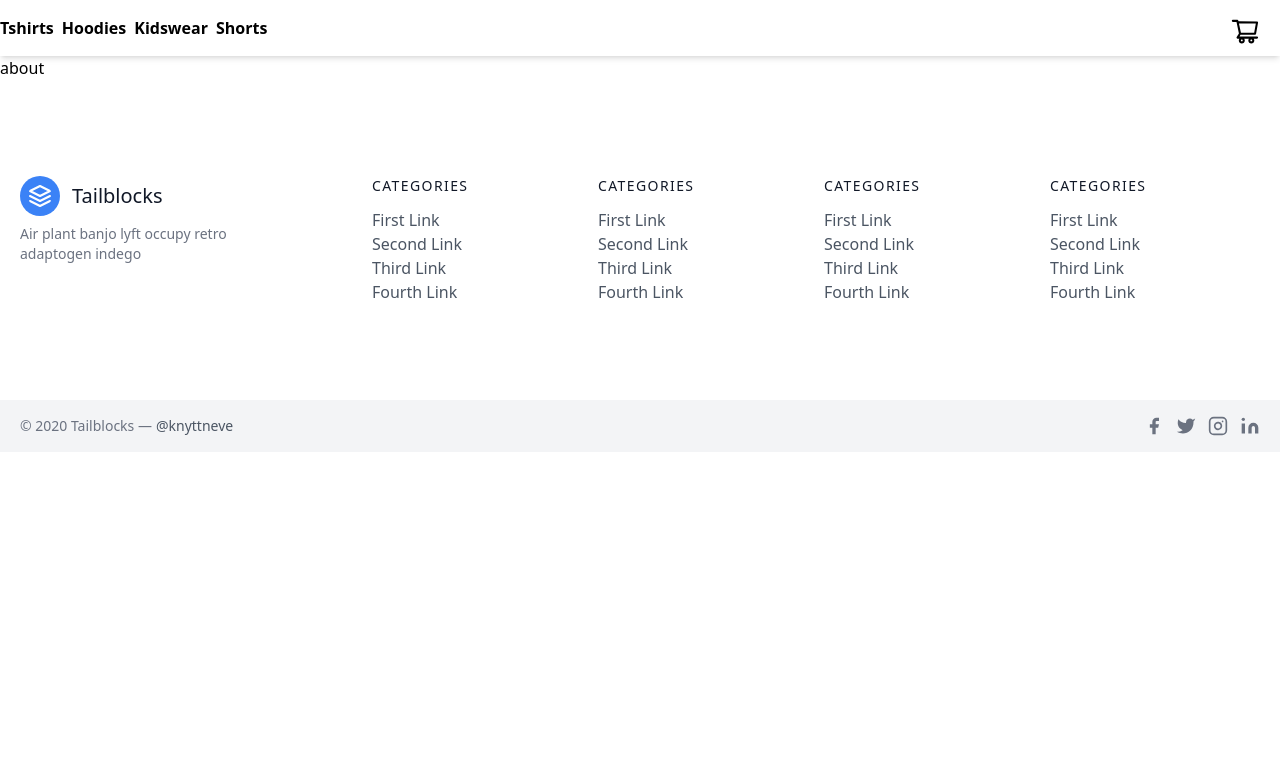
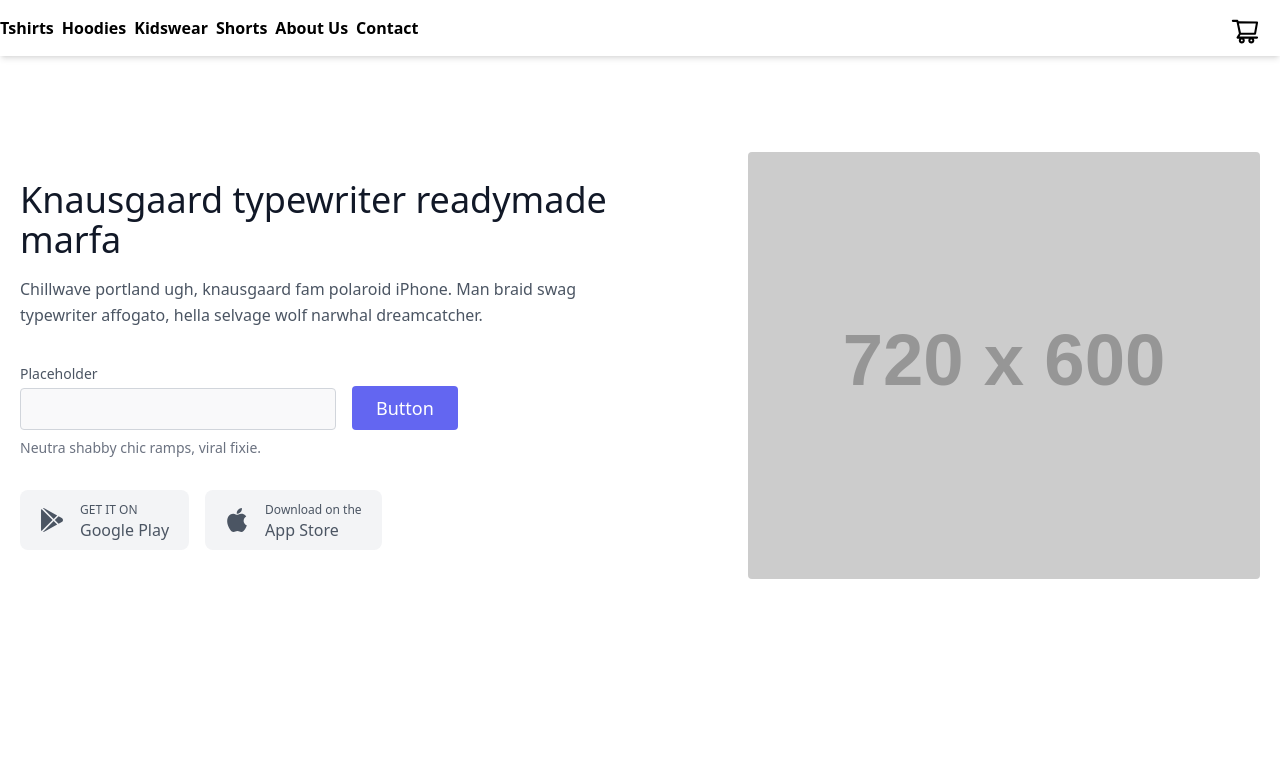
Before and after one commit to ShivamRana207/next_project, a Next.js app: page /about in a window 1280 px wide. Shown: the top 769 px of the page. Built offline with nearby package versions, Linux system fonts and the light colour scheme.

Commit message:
adding contact and about page

```diff
--- a/components/Navbar.js
+++ b/components/Navbar.js
@@ -10,6 +10,8 @@ const Navbar = () => {
           <Link href={'/hoodies'}><a><li>Hoodies</li></a></Link>
           <Link href={'/kidswear'}><a><li>Kidswear</li></a></Link>
           <Link href={'/shorts'}><a><li>Shorts</li></a></Link>
+          <Link href={'/about'}><a><li>About Us</li></a></Link>
+          <Link href={'/contact'}><a><li>Contact</li></a></Link>
         </ul>
       </div>
       <div className="cart absolute right-0 top-4 mx-5">
--- a/pages/about.js
+++ b/pages/about.js
@@ -2,7 +2,46 @@ import React from 'react'
 
 function about() {
   return (
-    <div>about</div>
+    <div><section className="text-gray-600 body-font">
+    <div className="container mx-auto flex px-5 py-24 md:flex-row flex-col items-center">
+      <div className="lg:flex-grow md:w-1/2 lg:pr-24 md:pr-16 flex flex-col md:items-start md:text-left mb-16 md:mb-0 items-center text-center">
+        <h1 className="title-font sm:text-4xl text-3xl mb-4 font-medium text-gray-900">Knausgaard typewriter readymade marfa</h1>
+        <p className="mb-8 leading-relaxed">Chillwave portland ugh, knausgaard fam polaroid iPhone. Man braid swag typewriter affogato, hella selvage wolf narwhal dreamcatcher.</p>
+        <div className="flex w-full md:justify-start justify-center items-end">
+          <div className="relative mr-4 md:w-full lg:w-full xl:w-1/2 w-2/4">
+            <label for="hero-field" className="leading-7 text-sm text-gray-600">Placeholder</label>
+            <input type="text" id="hero-field" name="hero-field" className="w-full bg-gray-100 rounded border bg-opacity-50 border-gray-300 focus:ring-2 focus:ring-indigo-200 focus:bg-transparent focus:border-indigo-500 text-base outline-none text-gray-700 py-1 px-3 leading-8 transition-colors duration-200 ease-in-out"/>
+          </div>
+          <button className="inline-flex text-white bg-indigo-500 border-0 py-2 px-6 focus:outline-none hover:bg-indigo-600 rounded text-lg">Button</button>
+        </div>
+        <p className="text-sm mt-2 text-gray-500 mb-8 w-full">Neutra shabby chic ramps, viral fixie.</p>
+        <div className="flex lg:flex-row md:flex-col">
+          <button className="bg-gray-100 inline-flex py-3 px-5 rounded-lg items-center hover:bg-gray-200 focus:outline-none">
+            <svg xmlns="http://www.w3.org/2000/svg" fill="currentColor" className="w-6 h-6" viewBox="0 0 512 512">
+              <path d="M99.617 8.057a50.191 50.191 0 00-38.815-6.713l230.932 230.933 74.846-74.846L99.617 8.057zM32.139 20.116c-6.441 8.563-10.148 19.077-10.148 30.199v411.358c0 11.123 3.708 21.636 10.148 30.199l235.877-235.877L32.139 20.116zM464.261 212.087l-67.266-37.637-81.544 81.544 81.548 81.548 67.273-37.64c16.117-9.03 25.738-25.442 25.738-43.908s-9.621-34.877-25.749-43.907zM291.733 279.711L60.815 510.629c3.786.891 7.639 1.371 11.492 1.371a50.275 50.275 0 0027.31-8.07l266.965-149.372-74.849-74.847z"></path>
+            </svg>
+            <span className="ml-4 flex items-start flex-col leading-none">
+              <span className="text-xs text-gray-600 mb-1">GET IT ON</span>
+              <span className="title-font font-medium">Google Play</span>
+            </span>
+          </button>
+          <button className="bg-gray-100 inline-flex py-3 px-5 rounded-lg items-center lg:ml-4 md:ml-0 ml-4 md:mt-4 mt-0 lg:mt-0 hover:bg-gray-200 focus:outline-none">
+            <svg xmlns="http://www.w3.org/2000/svg" fill="currentColor" className="w-6 h-6" viewBox="0 0 305 305">
+              <path d="M40.74 112.12c-25.79 44.74-9.4 112.65 19.12 153.82C74.09 286.52 88.5 305 108.24 305c.37 0 .74 0 1.13-.02 9.27-.37 15.97-3.23 22.45-5.99 7.27-3.1 14.8-6.3 26.6-6.3 11.22 0 18.39 3.1 25.31 6.1 6.83 2.95 13.87 6 24.26 5.81 22.23-.41 35.88-20.35 47.92-37.94a168.18 168.18 0 0021-43l.09-.28a2.5 2.5 0 00-1.33-3.06l-.18-.08c-3.92-1.6-38.26-16.84-38.62-58.36-.34-33.74 25.76-51.6 31-54.84l.24-.15a2.5 2.5 0 00.7-3.51c-18-26.37-45.62-30.34-56.73-30.82a50.04 50.04 0 00-4.95-.24c-13.06 0-25.56 4.93-35.61 8.9-6.94 2.73-12.93 5.09-17.06 5.09-4.64 0-10.67-2.4-17.65-5.16-9.33-3.7-19.9-7.9-31.1-7.9l-.79.01c-26.03.38-50.62 15.27-64.18 38.86z"></path>
+              <path d="M212.1 0c-15.76.64-34.67 10.35-45.97 23.58-9.6 11.13-19 29.68-16.52 48.38a2.5 2.5 0 002.29 2.17c1.06.08 2.15.12 3.23.12 15.41 0 32.04-8.52 43.4-22.25 11.94-14.5 17.99-33.1 16.16-49.77A2.52 2.52 0 00212.1 0z"></path>
+            </svg>
+            <span className="ml-4 flex items-start flex-col leading-none">
+              <span className="text-xs text-gray-600 mb-1">Download on the</span>
+              <span className="title-font font-medium">App Store</span>
+            </span>
+          </button>
+        </div>
+      </div>
+      <div className="lg:max-w-lg lg:w-full md:w-1/2 w-5/6">
+        <img className="object-cover object-center rounded" alt="hero" src="https://dummyimage.com/720x600"/>
+      </div>
+    </div>
+  </section></div>
   )
 }
 
--- a/pages/contact.js
+++ b/pages/contact.js
@@ -2,7 +2,38 @@ import React from 'react'
 
 function contact() {
   return (
-    <div>contact</div>
+    <div><section className="text-gray-600 body-font">
+    <div className="container px-5 py-24 mx-auto flex flex-col">
+      <div className="lg:w-4/6 mx-auto">
+        <div className="rounded-lg h-64 overflow-hidden">
+          <img alt="content" className="object-cover object-center h-full w-full" src="https://dummyimage.com/1200x500"/>
+        </div>
+        <div className="flex flex-col sm:flex-row mt-10">
+          <div className="sm:w-1/3 text-center sm:pr-8 sm:py-8">
+            <div className="w-20 h-20 rounded-full inline-flex items-center justify-center bg-gray-200 text-gray-400">
+              <svg fill="none" stroke="currentColor" stroke-linecap="round" stroke-linejoin="round" stroke-width="2" className="w-10 h-10" viewBox="0 0 24 24">
+                <path d="M20 21v-2a4 4 0 00-4-4H8a4 4 0 00-4 4v2"></path>
+                <circle cx="12" cy="7" r="4"></circle>
+              </svg>
+            </div>
+            <div className="flex flex-col items-center text-center justify-center">
+              <h2 className="font-medium title-font mt-4 text-gray-900 text-lg">Phoebe Caulfield</h2>
+              <div className="w-12 h-1 bg-indigo-500 rounded mt-2 mb-4"></div>
+              <p className="text-base">Raclette knausgaard hella meggs normcore williamsburg enamel pin sartorial venmo tbh hot chicken gentrify portland.</p>
+            </div>
+          </div>
+          <div className="sm:w-2/3 sm:pl-8 sm:py-8 sm:border-l border-gray-200 sm:border-t-0 border-t mt-4 pt-4 sm:mt-0 text-center sm:text-left">
+            <p className="leading-relaxed text-lg mb-4">Meggings portland fingerstache lyft, post-ironic fixie man bun banh mi umami everyday carry hexagon locavore direct trade art party. Locavore small batch listicle gastropub farm-to-table lumbersexual salvia messenger bag. Coloring book flannel truffaut craft beer drinking vinegar sartorial, disrupt fashion axe normcore meh butcher. Portland 90's scenester vexillologist forage post-ironic asymmetrical, chartreuse disrupt butcher paleo intelligentsia pabst before they sold out four loko. 3 wolf moon brooklyn.</p>
+            <a className="text-indigo-500 inline-flex items-center">Learn More
+              <svg fill="none" stroke="currentColor" stroke-linecap="round" stroke-linejoin="round" stroke-width="2" className="w-4 h-4 ml-2" viewBox="0 0 24 24">
+                <path d="M5 12h14M12 5l7 7-7 7"></path>
+              </svg>
+            </a>
+          </div>
+        </div>
+      </div>
+    </div>
+  </section></div>
   )
 }
 
```
